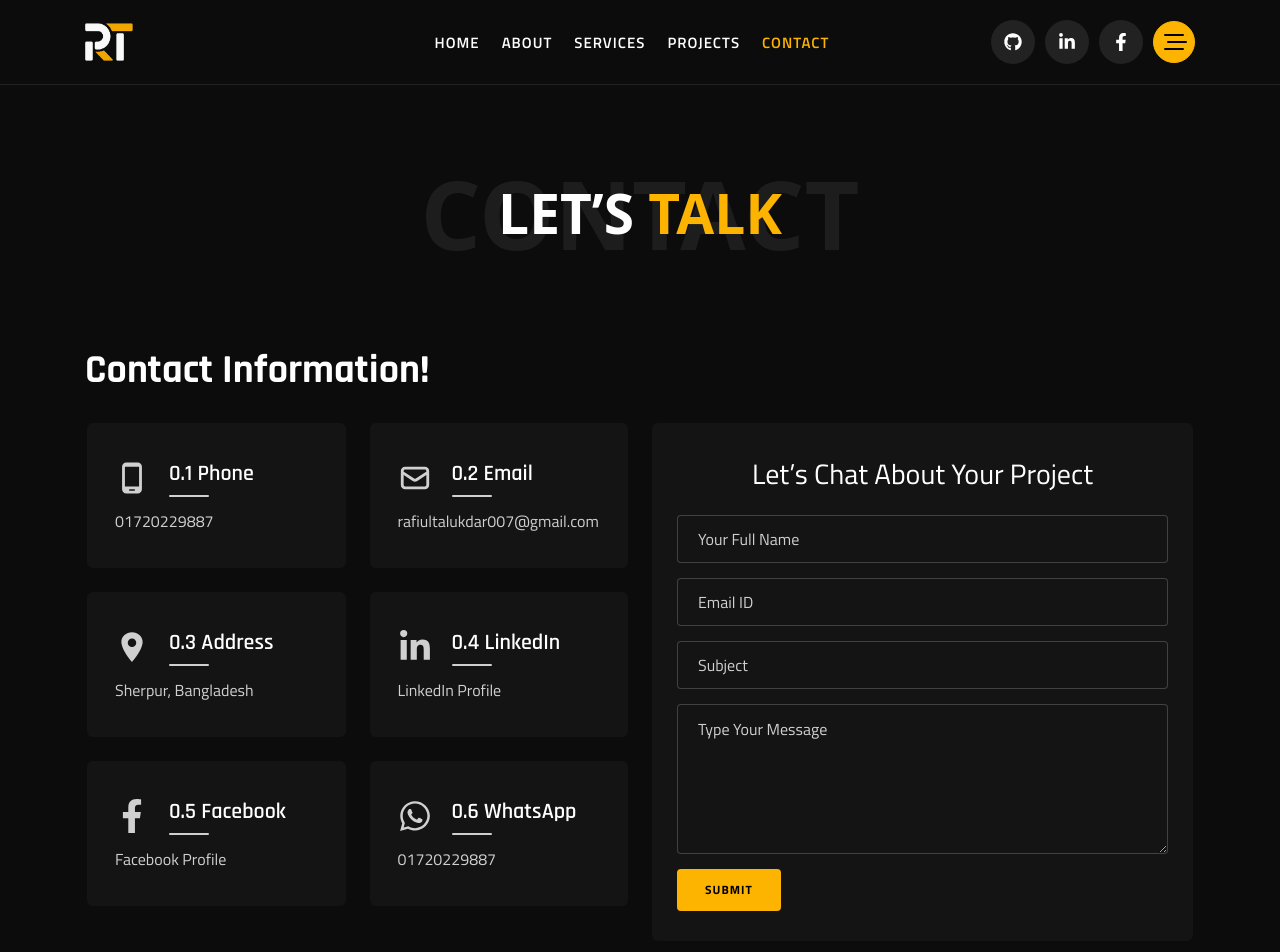
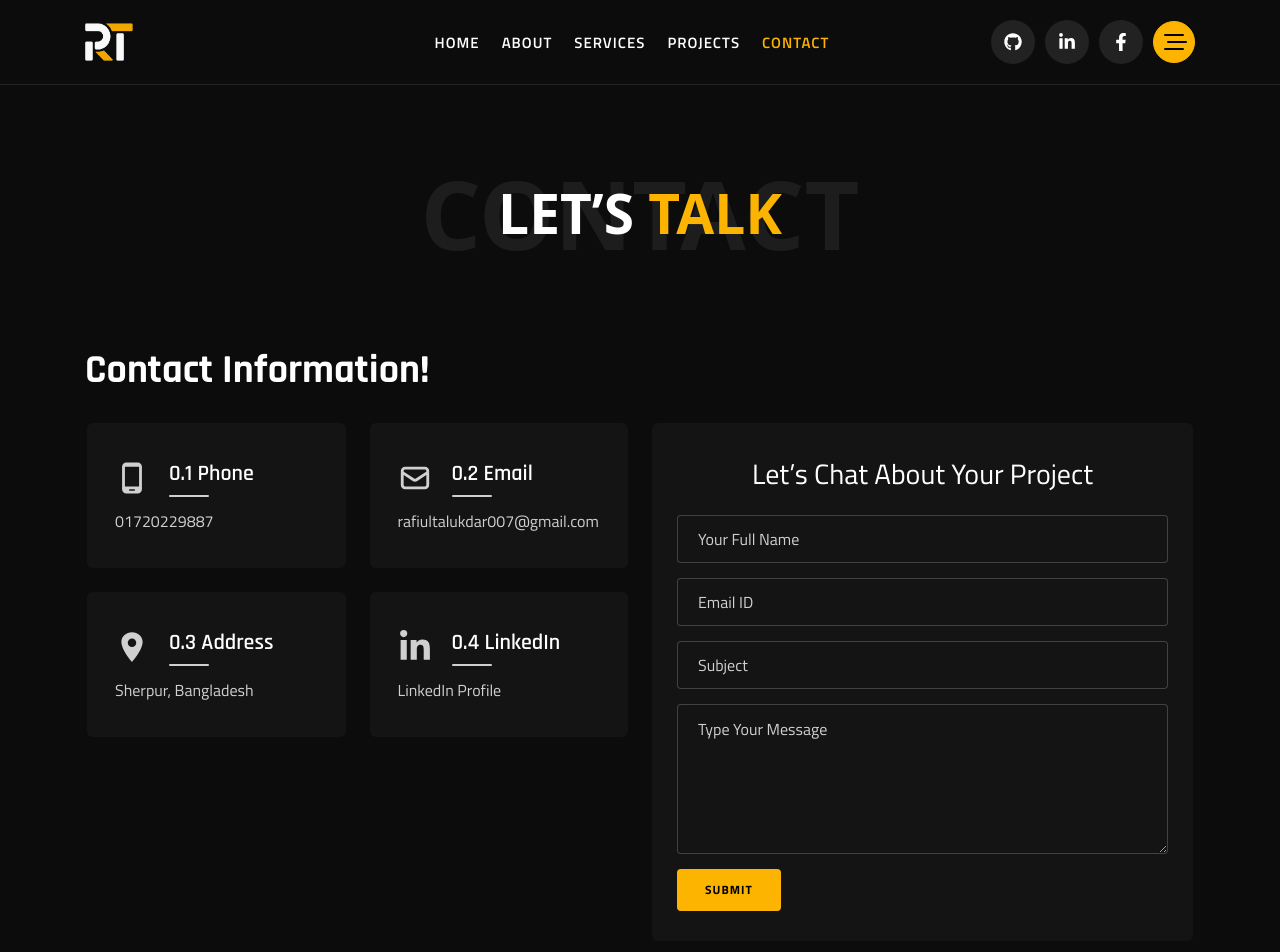
Before and after one commit to rafiultalukdar1/react-portfolio, a React (Vite) app: page /contact in a window 1280 px wide. Shown: the top 952 px of the page. Built offline with nearby package versions, Linux system fonts and the light colour scheme; a web font is replaced by a local one.

Commit message:
Fix Contact Page

```diff
--- a/src/index.css
+++ b/src/index.css
@@ -402,7 +402,6 @@ button {
   font-family: 'Titillium Web', sans-serif;
 }
 
-
 .toastify-black {
   background-color: #000 !important;
   color: #fff !important;
--- a/src/pages/Contact/ContactComponents/ContactInfo.jsx
+++ b/src/pages/Contact/ContactComponents/ContactInfo.jsx
@@ -37,20 +37,20 @@ const ContactInfo = () => {
             link: "https://www.linkedin.com/in/rafiultalukdar/",
             icon: <FaLinkedinIn />
         },
-        {
-            id: 0.5,
-            label: "Facebook",
-            text: "Facebook Profile",
-            link: "https://www.facebook.com/rafiultalukdar1",
-            icon: <FaFacebookF />
-        },
-        {
-            id: 0.6,
-            label: "WhatsApp",
-            text: "01720229887",
-            link: "https://wa.me/01720229887",
-            icon: <FaWhatsapp />
-        }
+        // {
+        //     id: 0.5,
+        //     label: "Facebook",
+        //     text: "Facebook Profile",
+        //     link: "https://www.facebook.com/rafiultalukdar1",
+        //     icon: <FaFacebookF />
+        // },
+        // {
+        //     id: 0.6,
+        //     label: "WhatsApp",
+        //     text: "01720229887",
+        //     link: "https://wa.me/01720229887",
+        //     icon: <FaWhatsapp />
+        // }
     ];
 
     // Customs Hover
```
